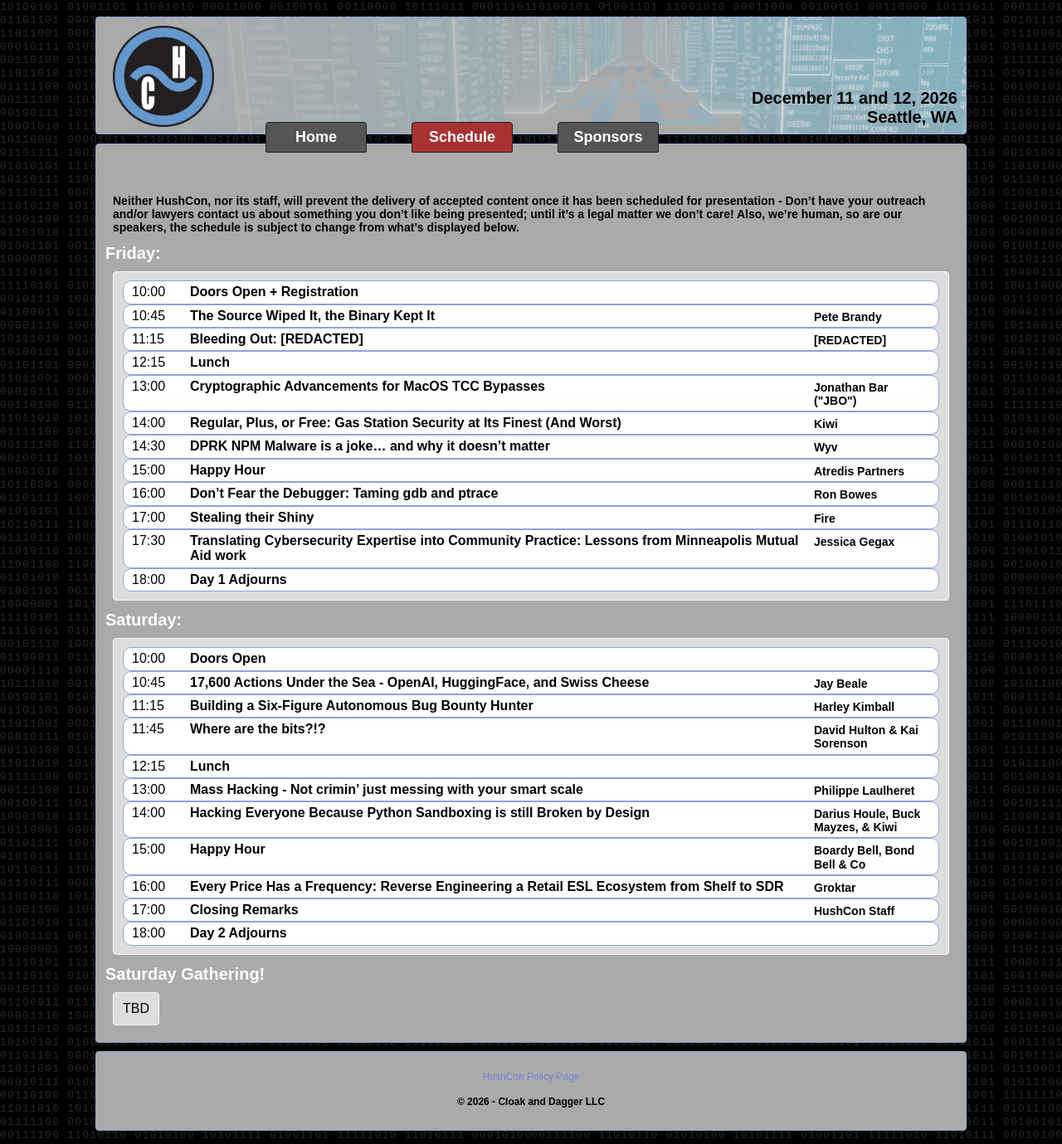
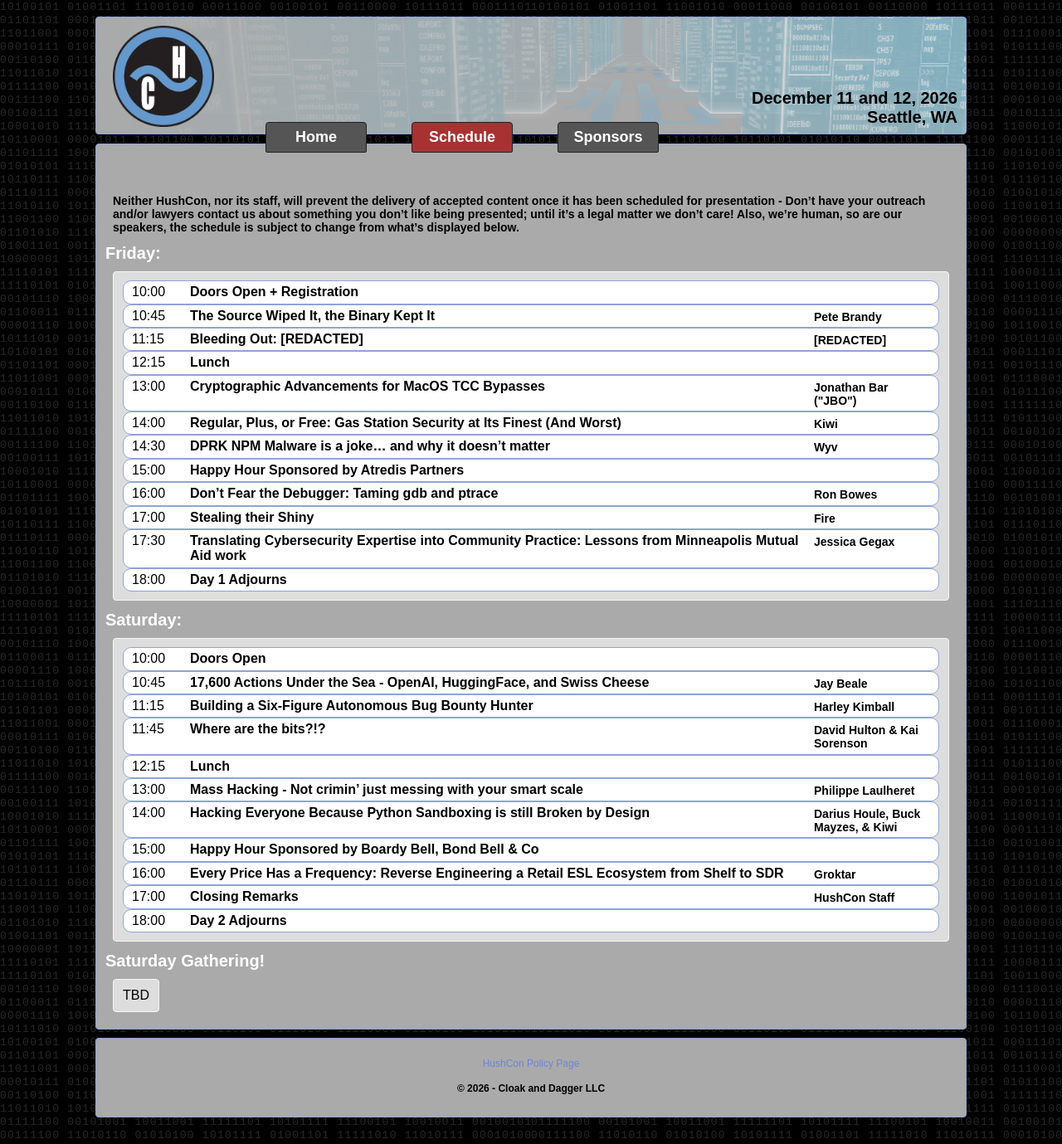
Before and after one commit to HushCon/hushcon.github.io, a Jekyll site: the page built from schedule.md, in a window 1280 px wide. Shown: the whole page at 83% size. Built offline with Jekyll 4.4.1, drawn with Linux system fonts in a browser that asks for light colours.

Commit message:
Update schedule.md
update HH to say Sponsored by.

```diff
--- a/schedule.md
+++ b/schedule.md
@@ -41,8 +41,8 @@ days:
         title: "DPRK NPM Malware is a joke... and why it doesn't matter"
         speaker: "Wyv"
       - time: "15:00"
-        title: "Happy Hour"
-        speaker: "Atredis Partners"
+        title: "Happy Hour Sponsored by Atredis Partners"
+        speaker: ""
       - time: "16:00"
         title: "Don't Fear the Debugger: Taming gdb and ptrace"
         speaker: "Ron Bowes"
@@ -78,8 +78,8 @@ days:
         title: "Hacking Everyone Because Python Sandboxing is still Broken by Design"
         speaker: "Darius Houle, Buck Mayzes, & Kiwi"
       - time: "15:00"
-        title: "Happy Hour"
-        speaker: "Boardy Bell, Bond Bell & Co"
+        title: "Happy Hour Sponsored by Boardy Bell, Bond Bell & Co"
+        speaker: ""
       - time: "16:00"
         title: "Every Price Has a Frequency: Reverse Engineering a Retail ESL Ecosystem from Shelf to SDR"
         speaker: "Groktar"
```
